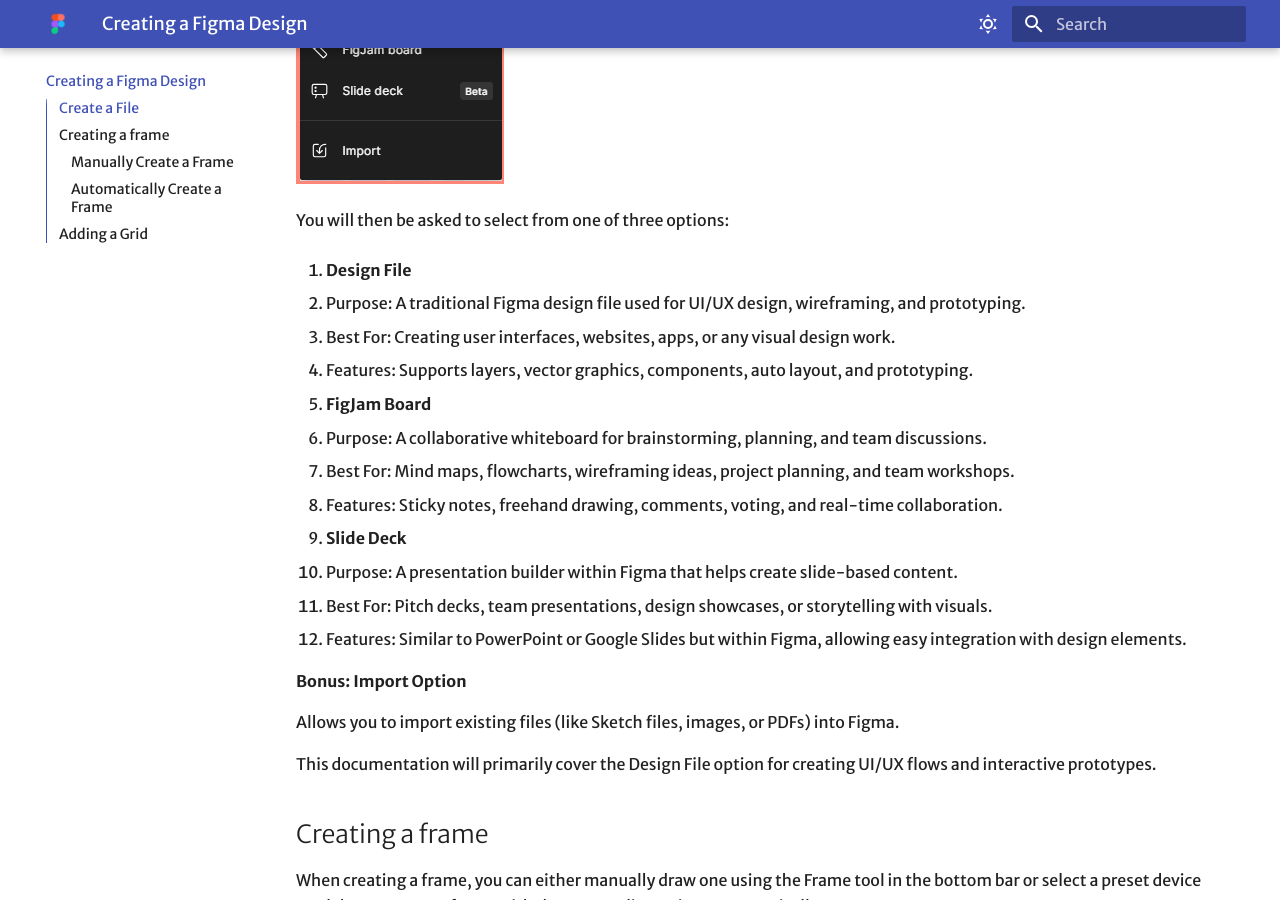
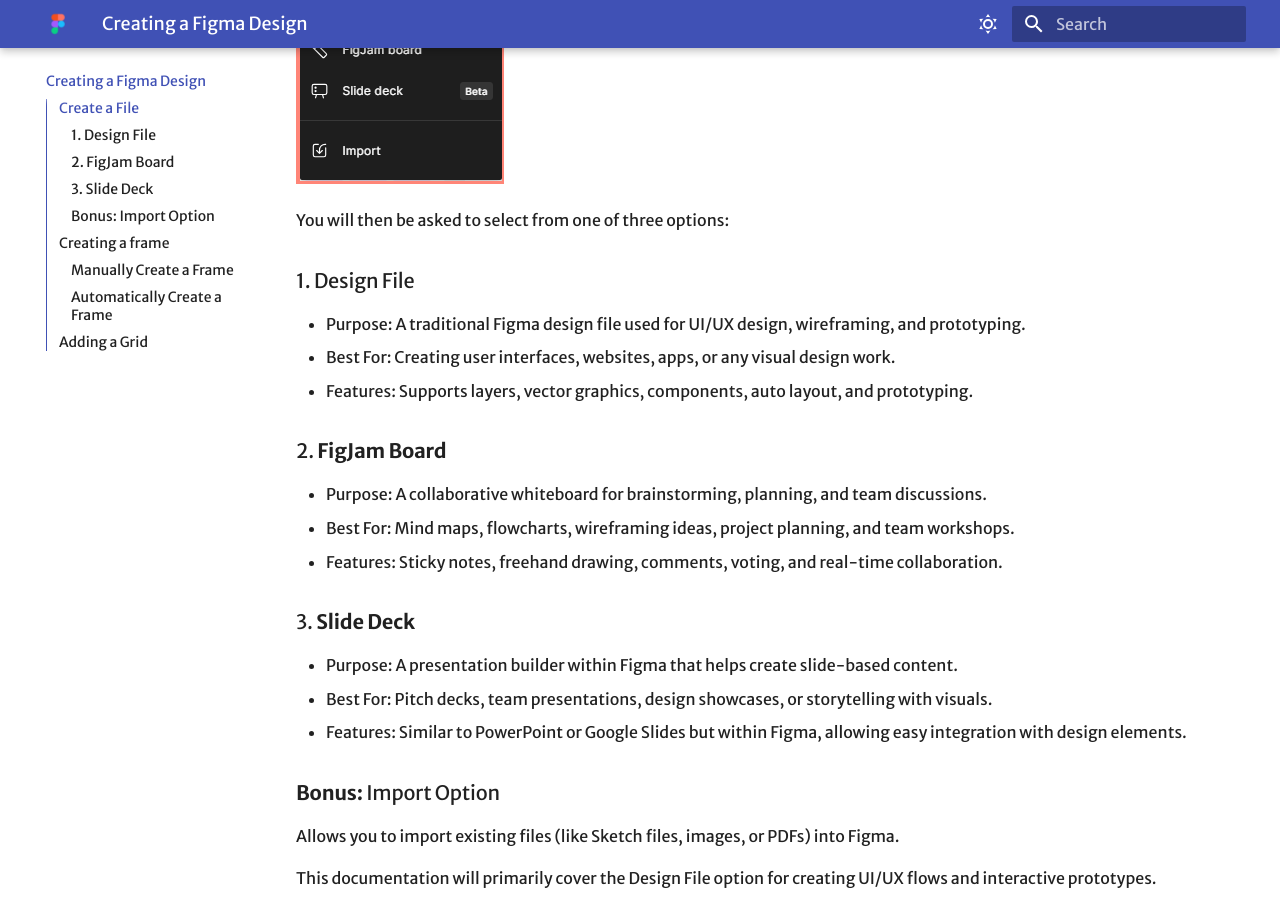
Before and after one commit to BuiltByRobyn/mkdocsmaterialcomms, an MkDocs documentation site: the page built from docs/create-file.md, in a window 1280 px wide and 900 px high, scrolled down 517 px. Built offline with MkDocs 1.6.1 and Material for MkDocs 9.7.7, drawn with Linux system fonts in a browser that asks for light colours; some web fonts are replaced; some of the changed text lies outside the part shown.

```diff
--- a/docs/create-file.md
+++ b/docs/create-file.md
@@ -14,25 +14,25 @@ Once you have opened your account with Figma, you can select **Create New** in t
 
 You will then be asked to select from one of three options:
 
-1. **Design File**
+### 1. Design File
 
 - Purpose: A traditional Figma design file used for UI/UX design, wireframing, and prototyping.
 - Best For: Creating user interfaces, websites, apps, or any visual design work.
 - Features: Supports layers, vector graphics, components, auto layout, and prototyping.
 
-2. **FigJam Board**
+### 2. **FigJam Board**
 
 - Purpose: A collaborative whiteboard for brainstorming, planning, and team discussions.
 - Best For: Mind maps, flowcharts, wireframing ideas, project planning, and team workshops.
 - Features: Sticky notes, freehand drawing, comments, voting, and real-time collaboration.
 
-3. **Slide Deck**
+### 3. **Slide Deck**
 
 - Purpose: A presentation builder within Figma that helps create slide-based content.
 - Best For: Pitch decks, team presentations, design showcases, or storytelling with visuals.
 - Features: Similar to PowerPoint or Google Slides but within Figma, allowing easy integration with design elements.
 
-**Bonus: Import Option**
+### **Bonus:** Import Option
 
 Allows you to import existing files (like Sketch files, images, or PDFs) into Figma.
 
--- a/mkdocs.yml
+++ b/mkdocs.yml
@@ -64,8 +64,8 @@ markdown_extensions:
 
 extra:
   social:
-    - icon: simple/youtube
-      link: https://youtube.com/@james-willett
+    - icon: fontawesome/brands/github
+      link: https://github.com/Shabnam-Beiraghian
     - icon: fontawesome/brands/linkedin
       link: https://www.linkedin.com/in/robyn-downie-480b0920b/
-copyright: Copyright &copy; 2025 Robyn Downie
+copyright: Copyright &copy; 2025 BuiltByRobyn & Shabnam-Beiraghian
```
